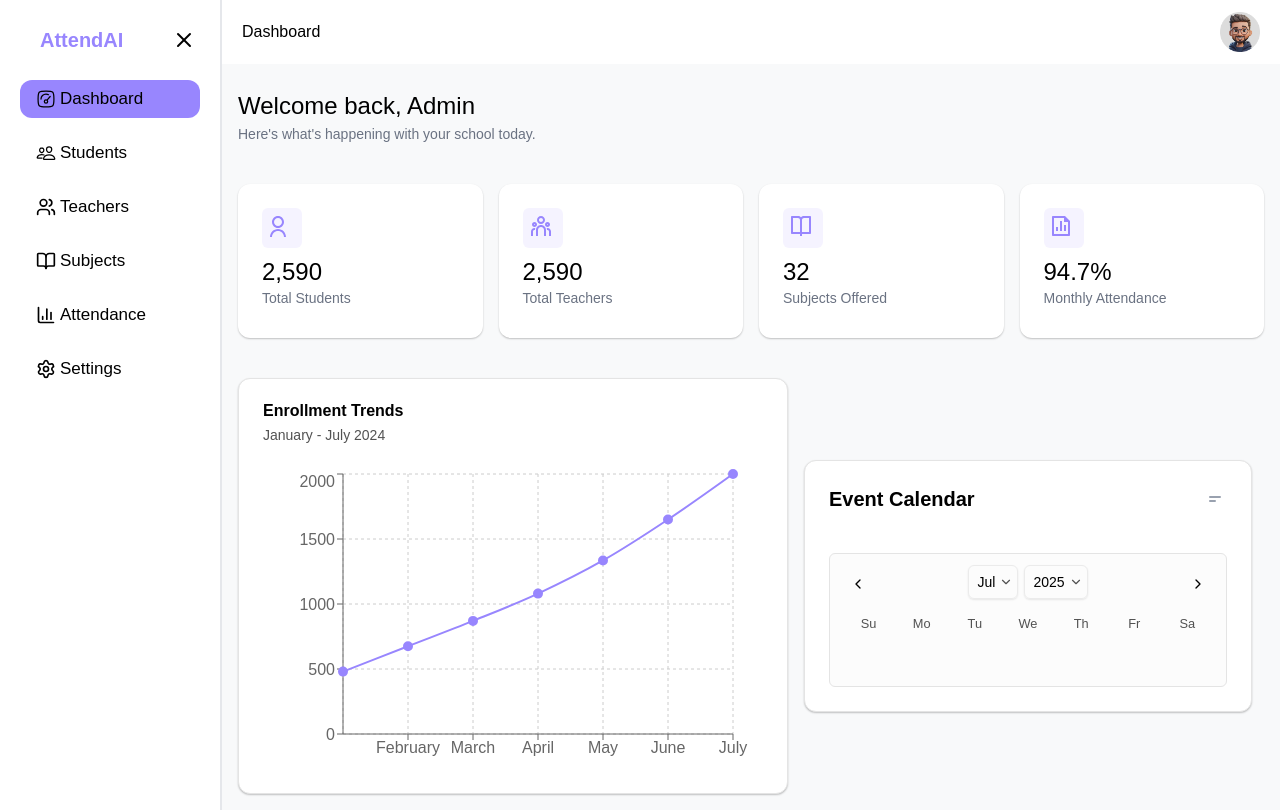
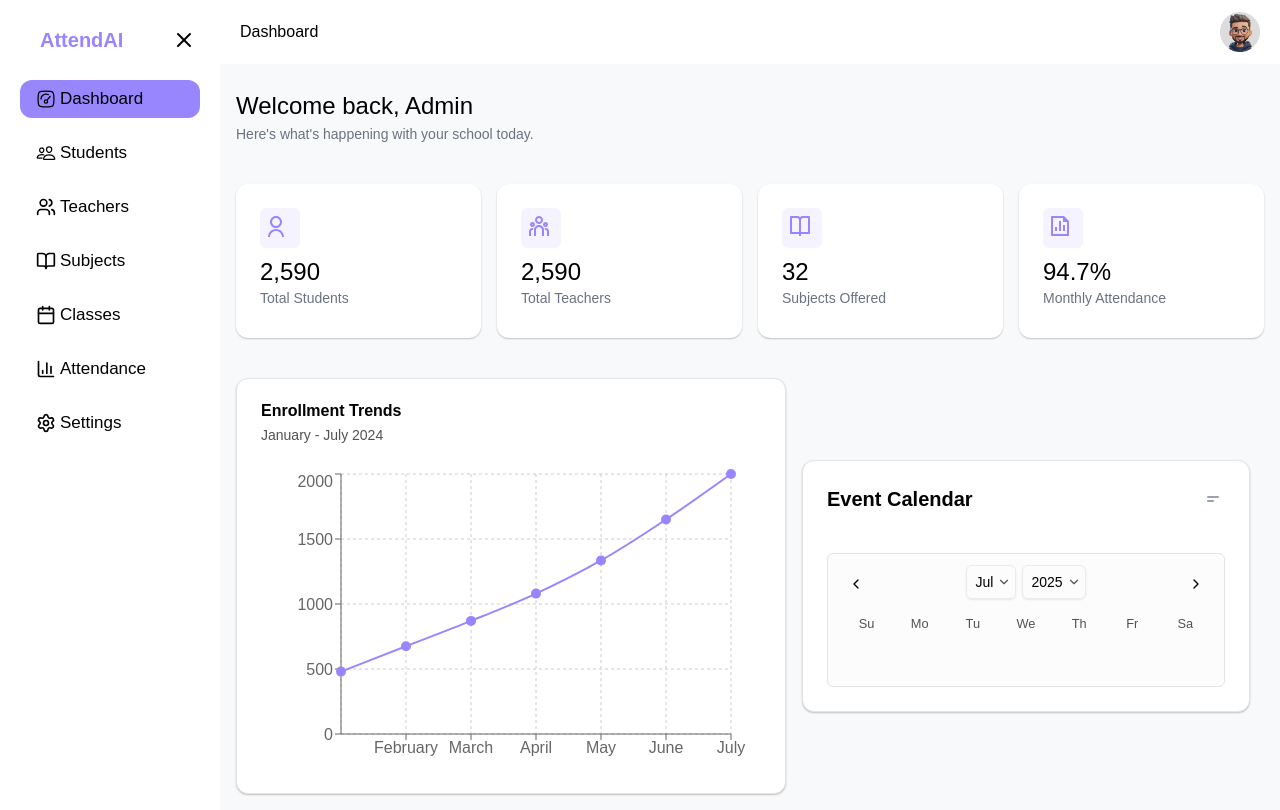
Before and after one commit to amitKhayargoli/AttendAI, a React (Vite) app in the folder frontend/: page /admin in a window 1280 px wide. Built offline with nearby package versions, Linux system fonts and the light colour scheme.

Commit message:
Admin's portal

```diff
--- a/frontend/src/AdminSidebar.jsx
+++ b/frontend/src/AdminSidebar.jsx
@@ -1,6 +1,6 @@
-import { Settings, X, Users, BookOpen, FileText, BarChart3 } from "lucide-react";
+import { Settings, X, Users, BookOpen, FileText, BarChart3, Calendar } from "lucide-react";
 import React, { useState, useEffect } from "react";
-import { useNavigate, useLocation } from "react-router-dom";
+import { useNavigate } from "react-router-dom";
 
 const DashboardIcon = () => (
   <svg
@@ -53,42 +53,25 @@ const AdminSidebar = () => {
     const saved = localStorage.getItem('sidebarCollapsed');
     return saved ? JSON.parse(saved) : false;
   });
-  const [activeTab, setActiveTab] = useState("Dashboard");
+  const [activeTab, setActiveTab] = useState(() => {
+    const path = window.location.pathname;
+    switch (path) {
+      case "/admin": return "Dashboard";
+      case "/students": return "Students";
+      case "/teachers": return "Teachers";
+      case "/subjects": return "Subjects";
+      case "/classes": return "Classes";
+      case "/attendance": return "Attendance";
+      case "/settings": return "Settings";
+      default: return "Dashboard";
+    }
+  });
   const navigate = useNavigate();
-  const location = useLocation();
 
   // Save collapsed state to localStorage whenever it changes
   useEffect(() => {
     localStorage.setItem('sidebarCollapsed', JSON.stringify(sidebarCollapsed));
   }, [sidebarCollapsed]);
-
-  // Update active tab based on current route
-  useEffect(() => {
-    const path = location.pathname;
-    switch (path) {
-      case "/admin":
-        setActiveTab("Dashboard");
-        break;
-      case "/students":
-        setActiveTab("Students");
-        break;
-      case "/teachers":
-        setActiveTab("Teachers");
-        break;
-      case "/subjects":
-        setActiveTab("Subjects");
-        break;
-      case "/attendance":
-        setActiveTab("Attendance");
-        break;
-      case "/settings":
-        setActiveTab("Settings");
-        break;
-      default:
-        setActiveTab("Dashboard");
-        break;
-    }
-  }, [location.pathname]);
 
   const toggleSidebar = () => {
     setSidebarCollapsed(!sidebarCollapsed);
@@ -110,6 +93,9 @@ const AdminSidebar = () => {
         break;
       case "Subjects":
         navigate("/subjects");
+        break;
+      case "Classes":
+        navigate("/classes");
         break;
       case "Attendance":
         navigate("/attendance");
@@ -179,6 +165,13 @@ const AdminSidebar = () => {
             onClick={() => handleTabClick("Subjects")}
           />
           <SidebarItem
+            icon={<Calendar />}
+            label="Classes"
+            collapsed={sidebarCollapsed}
+            isActive={activeTab === "Classes"}
+            onClick={() => handleTabClick("Classes")}
+          />
+          <SidebarItem
             icon={<BarChart3 />}
             label="Attendance"
             collapsed={sidebarCollapsed}
--- a/frontend/src/pages/AdminDashboard.jsx
+++ b/frontend/src/pages/AdminDashboard.jsx
@@ -55,7 +55,7 @@ const AdminDashboard = () => {
   return (
     <div className="min-h-screen flex" style={{ background: "#f8f9fa" }}>
       <AdminSidebar />
-      <div className="flex flex-col gap-2 flex-2 border-l-2 border-[#E5E7EB]">
+      <div className="flex flex-col gap-2 flex-2">
         <nav className="flex py-3 w-full justify-between items-center px-5 bg-white">
           <div>
             <h1 className="text-md font-medium text-black">Dashboard</h1>
```
